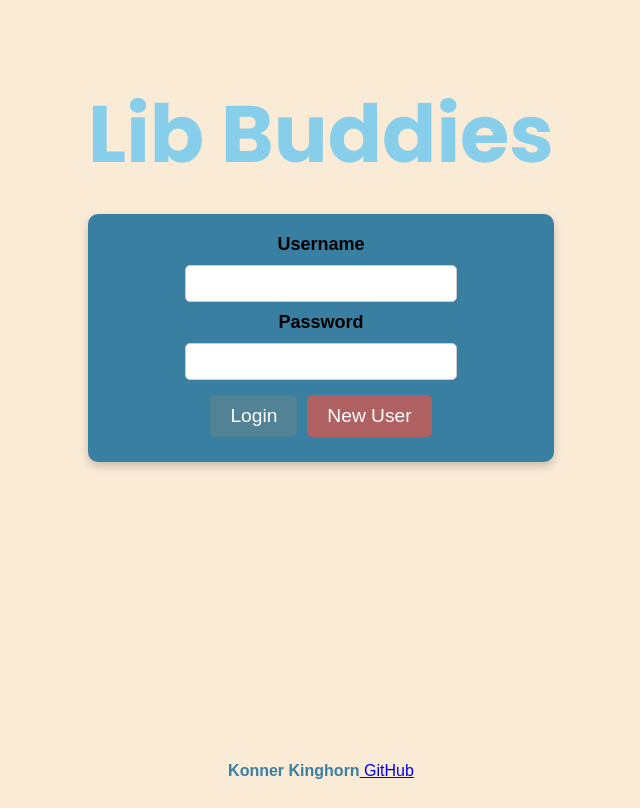
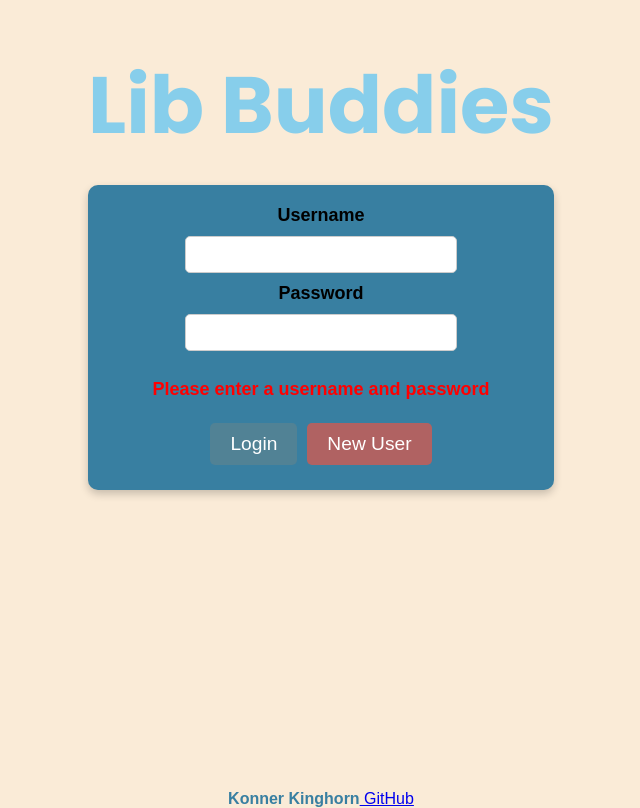
Before and after one commit to Konner1/startup, a React (Vite) app: page / in a window 1280 px wide. Both pictures are taken after a click on the button "New User". Shown: the whole page, without its empty margins (319-959 px from the left). Built offline with nearby package versions, Linux system fonts and the light colour scheme.

Commit message:
added set error messages that tell the user if their login works or not.

```diff
--- a/src/login/login.jsx
+++ b/src/login/login.jsx
@@ -1,4 +1,3 @@
-
 import './login.css';
 import React, {useState} from 'react';
 import { useNavigate } from 'react-router-dom';
@@ -7,7 +6,7 @@ export function Login({setLogin}) {
   const navigate = useNavigate();
   const [username, setUsername] = useState('');
   const [password, setPassword] = useState('');
-
+  const [errorMessage, setErrorMessage] = useState('');
 
   const handleLogin = () => {
     const storedUser = localStorage.getItem('username');
@@ -17,19 +16,19 @@ export function Login({setLogin}) {
       setLogin(true);
       navigate('/page');  // Navigate to MyPage after login
     } else {
-
+      setErrorMessage('Invalid username or password');
     }
   };
 
   const handleRegister = () => {
     if (!username || !password) {
-
+      setErrorMessage('Please enter a username and password');
       return;
     }
 
     localStorage.setItem('username', username);
     localStorage.setItem('password', password);
-
+    setErrorMessage('Account created! You can now log in.');
   };
 
 
@@ -57,7 +56,7 @@ export function Login({setLogin}) {
             onChange={(e)=> setPassword(e.target.value)}
             />
 
-
+          {errorMessage && <p style={{ color: 'red' }}>{errorMessage}</p>}
 
           <div className="inLine">
               <button type="button" onClick={handleLogin}>Login</button>
```
